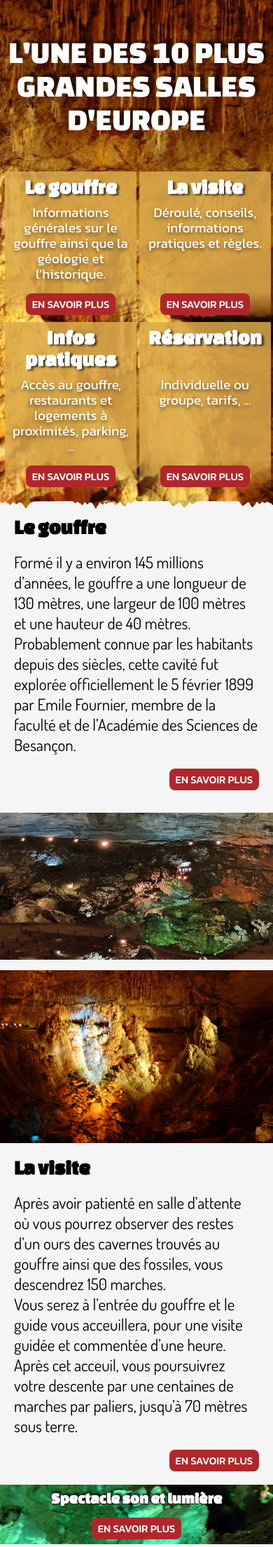
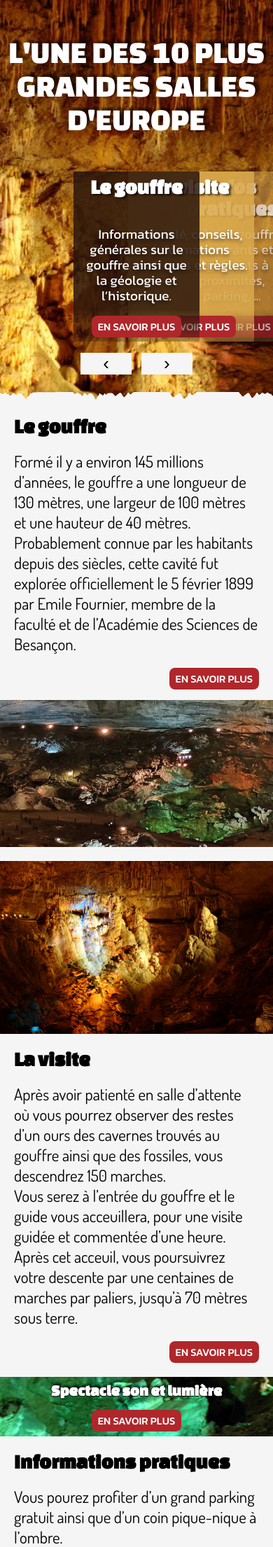
Before and after one commit to bast478/Projet_partie-int-gration, a PHP site: page / in a window 390 px wide. Shown: the part 71-2281 px from the top of the page at 70% size. Run offline with PHP 8.4, Linux system fonts and the light colour scheme.

Commit message:
Corrections CSS et modifications de marge (à partir de 475px)

```diff
--- a/style-home.css
+++ b/style-home.css
@@ -183,17 +183,16 @@ header > p:nth-child(4) {
 
 #header_infos > div {
     width: 261px;
-    min-height: 346px;
     background-color: rgba(219,170,76,0.9);
     text-align: center;
-    /*padding: 1rem 1.0625rem 1.25rem;*/
-    padding: 0.833vw 0.885vw 1.042vw;
+    padding: 1rem 1rem 1.25rem;
+    /*padding: 0.833vw 0.885vw 1.042vw;*/
     box-sizing: border-box;
     display: flex;
     flex-direction: column;
     justify-content: space-between;
     align-items: center;
-    position: relative;
+    /*position: relative;*/
     /*border-radius: .625rem;*/
     border-radius: 0.521vw;
     /*box-shadow: .4375rem .375rem .25rem rgba(0,0,0,0.33);*/
@@ -209,14 +208,10 @@ header > p:nth-child(4) {
     text-shadow: 0.156vw 0.104vw 0.156vw rgba(0,0,0,0.65);
 }
 
-#header_infos > div > p {
-    margin: 0;
-}
-
 #header_infos > div > p:nth-child(2) {
-    position: absolute;
-    top: 110px;
-    max-width: 227px;
+    /*position: absolute;
+    top: 110px;*/
+    /*max-width: 227px;*/
     font-family: 'Kanit', sans-serif;
     font-size: 1.375rem;
     /*font-size: 135%;*/
@@ -224,6 +219,16 @@ header > p:nth-child(4) {
     /*text-shadow: 0 3px 6px rgba(0,0,0,0.50);*/
     text-shadow: 0 0.156vw 0.313vw rgba(0,0,0,0.50);
     line-height: 1.875rem;
+    height: 100%;
+    margin: 3.5rem 0 0;
+}
+
+#header_infos > div:nth-child(3) > p:nth-child(2) {
+    margin: 1.125rem 0 0;
+}
+
+#header_infos > div > p:nth-child(3) {
+    margin: 1.3125rem 0 0;
 }
 
 #header_infos > div > p > a {
@@ -629,8 +644,7 @@ form > input[type=submit] {
 
     #header_infos > div {
         width: 193px;
-        min-height: 265px;
-        /*padding: .4375rem;*/
+        padding: .4375rem;
     }
 
     #header_infos > div > h2 {
@@ -638,19 +652,40 @@ form > input[type=submit] {
     }
 
     #header_infos > div > p:nth-child(2) {
-        top: 73px;
-        max-width: 179px;
-        font-size: 1.3125rem;
+        font-size: 1.25rem;
         line-height: 1.625rem;
     }
 
     #header_infos > div > p > a {
-        font-size: 1.0625rem;
-        padding: 5px 10px;
+        font-size: .9375rem;
+        padding: .25rem .625rem;
     }
 
     footer {
         background: url('pictures/Gouffre_de_Poudrey_2010_1200px.jpg') center bottom;
+    }
+}
+
+@media only screen and (max-width: 1175px) {
+    .main_titles {
+        font-size: 1.6875rem;
+    }
+}
+
+@media only screen and (max-width: 1150px) {
+    .footer_text {
+        font-size: 1.125rem;
+    }
+
+    .secondary_button{
+        font-size: .9375rem;
+    }
+
+    form > input[type="submit"] {
+        font-size: .9375rem;
+        padding: .1875rem .5rem;
+        width: initial;
+        height: initial;
     }
 }
 
@@ -1041,7 +1074,6 @@ form > input[type=submit] {
 
 #header_infos > div {
     width: 100%;
-    min-height: initial;
     padding: .4375rem .9375rem;
 }
 
@@ -1050,11 +1082,8 @@ form > input[type=submit] {
 }
 
 #header_infos > div > p:nth-child(2) {
-    /*top: 65px;*/
-    max-width: initial;
     font-size: 1.5625rem;
     line-height: 1.875rem;
-    position: initial;
     margin: 1.125rem 0 1.75rem;
     height: 100%;
 }
@@ -1254,7 +1283,7 @@ form {
         padding: .375rem .5625rem;
         background-color: initial;
         box-shadow: none;
-        background-image: linear-gradient(180deg, rgba(219, 170, 76, 0.85) 81.25%, rgba(219, 170, 76, 0) 100%);
+        background-image: linear-gradient(180deg, rgba(219, 170, 76, 0.85) 81.25%, rgba(219, 170, 76, 0.3) 100%);
     }
 
     #header_infos > div > h2 {
@@ -1286,7 +1315,8 @@ form {
     /*MAIN*/
 
     main {
-        margin-top: .625rem;
+        margin-top: 1.375rem;
+        margin-bottom: 1.375rem;
     }
 
     /*Le gouffre*/
@@ -1301,6 +1331,10 @@ form {
         margin: 1.25rem 0;
     }
 
+    #main_Le-gouffre > section:first-child > p:nth-child(3) {
+        margin: 0;
+    }
+
     #main_Le-gouffre > div:nth-child(2) {
         height: 210px;
     }
@@ -1308,13 +1342,13 @@ form {
     /*Gallery*/
 
     #main_Gallery {
-        margin-top: .9375rem;
+        margin-top: 1.25rem;
     }
 
     /*La visite*/
 
     #main_La-visite {
-        margin-top: .9375rem 0 1.25rem;
+        margin: 1.25rem 0;
     }
 
     #main_La-visite > section:nth-child(2) {
@@ -1325,6 +1359,10 @@ form {
 
     #main_La-visite > section:nth-child(2) > p:nth-child(2) {
         margin: 1.25rem 0;
+    }
+
+    #main_La-visite > section:nth-child(2) > p:nth-child(3) {
+        margin: 0;
     }
 
     /*Spectacle*/
@@ -1419,29 +1461,14 @@ form {
     }
 }
 
-@media only screen and (max-width: 380px) {
-
-    .menu-burger-bar1, .menu-burger-bar2, .menu-burger-bar3 {
-        width: 35px;
-        height: 2px;
-    }
-
-    .menu-burger-change .menu-burger-bar1 {
-        height: 3px;
-        transform: rotate(45deg) translate(1px, 3px);
-    }
-
-    .menu-burger-change .menu-burger-bar3 {
-        height: 3px;
-        transform: rotate(-45deg) translate(1px, -3px);
-    }
-
+@media only screen and (max-width: 430px) {
     #header_infos {
         display: block;
         position: relative;
         height: 243px;
         overflow: hidden;
-        margin: 0 0 .25rem;
+        margin: 0 0 1rem;
+        z-index: 0;
     }
 
     #header_infos > div {
@@ -1449,24 +1476,38 @@ form {
         transition: transform 1s, left 1s, opacity 1s, z-index 0s;
         opacity: 1;
         width: 180px;
-        height: 243px;
+        height: 100%;
     }
 
     #header_infos > div > p:nth-child(2) {
-        margin: 2.625rem 0 1rem;
+        margin: 2.625rem 0 0;
+    }
+
+    #header_infos > div:last-child > p:nth-child(2) {
+        margin: 2.625rem 0 0;
     }
 
     #header_infos > div:nth-child(3) > p:nth-child(2) {
-        margin: .6875rem 0 1rem;
+        margin: .6875rem 0 0;
+    }
+
+    #header_infos > div > p:nth-child(3) {
+        margin: 0;
+    }
+
+    #header_infos > div.prev a, #header_infos > div.hideLeft a, #header_infos > div.hideRight a, #header_infos > div.prevLeftSecond, #header_infos > div.next, #header_infos > div.nextRightSecond {
+        pointer-events: none;
     }
 
     #header_infos > div.hideLeft {
+        z-index: 1;
         left: 0%;
         opacity: 0;
         transform: translateY(0) translateX(-50%);
     }
 
     #header_infos > div.hideRight {
+        z-index: 1;
         left: 100%;
         opacity: 0;
         transform: translateY(0) translateX(-50%);
@@ -1486,12 +1527,13 @@ form {
     }
 
     #header_infos > div.selected {
+        background-image: linear-gradient(180deg, rgba(42, 21, 11, 0.85) 81.25%, rgba(42, 21, 11, 0.3) 100%);
         z-index: 10;
         left: 50%;
         transform: translateY(0) translateX(-50%);
     }
 
-      #header_infos > div.next {
+    #header_infos > div.next {
         z-index: 5;
         left: 70%;
         transform: translateY(0) translateX(-50%);
@@ -1506,7 +1548,7 @@ form {
 
     #header_infos-buttons {
         display: block;
-        margin-bottom: .5625rem;
+        margin-bottom: 1.5625rem;
         text-align: center;
     }
 
```
Also changed, not shown: other parts of style-home.css (+36 -6 lines).
